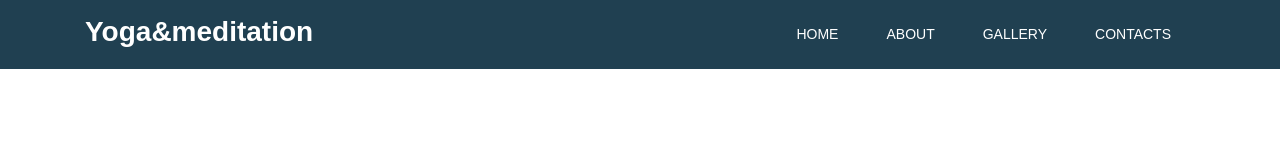
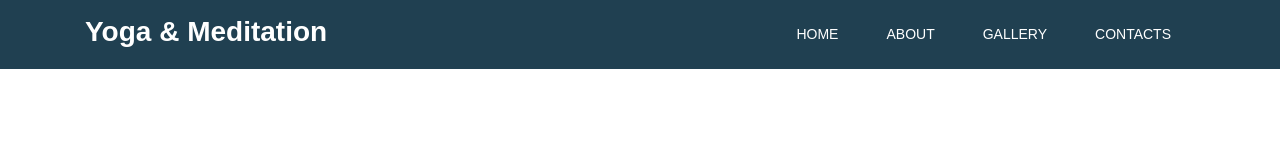
Before and after one commit to shekhar886/my-yoga, a plain HTML site: page index.html in a window 1280 px wide. Shown: the top 160 px of the page. Drawn offline with nearby package versions, Linux system fonts and the light colour scheme; some packages are replaced by stand-ins of ours; a script that the page names is missing.

Commit message:
Update index.html

```diff
--- a/index.html
+++ b/index.html
@@ -19,7 +19,7 @@
 
     <div class="navbar navbar-expand-lg fixed-top">
         <div class="container">
-            <a href="index.html" class="navbar-brand">Yoga&meditation</a>
+            <a href="index.html" class="navbar-brand">Yoga & Meditation</a>
             <div class="collapse navbar-collapse" id="navbarNav">
                 <ul class="navbar-nav ml-lg-auto">
                     <li class="nav-item">
```
